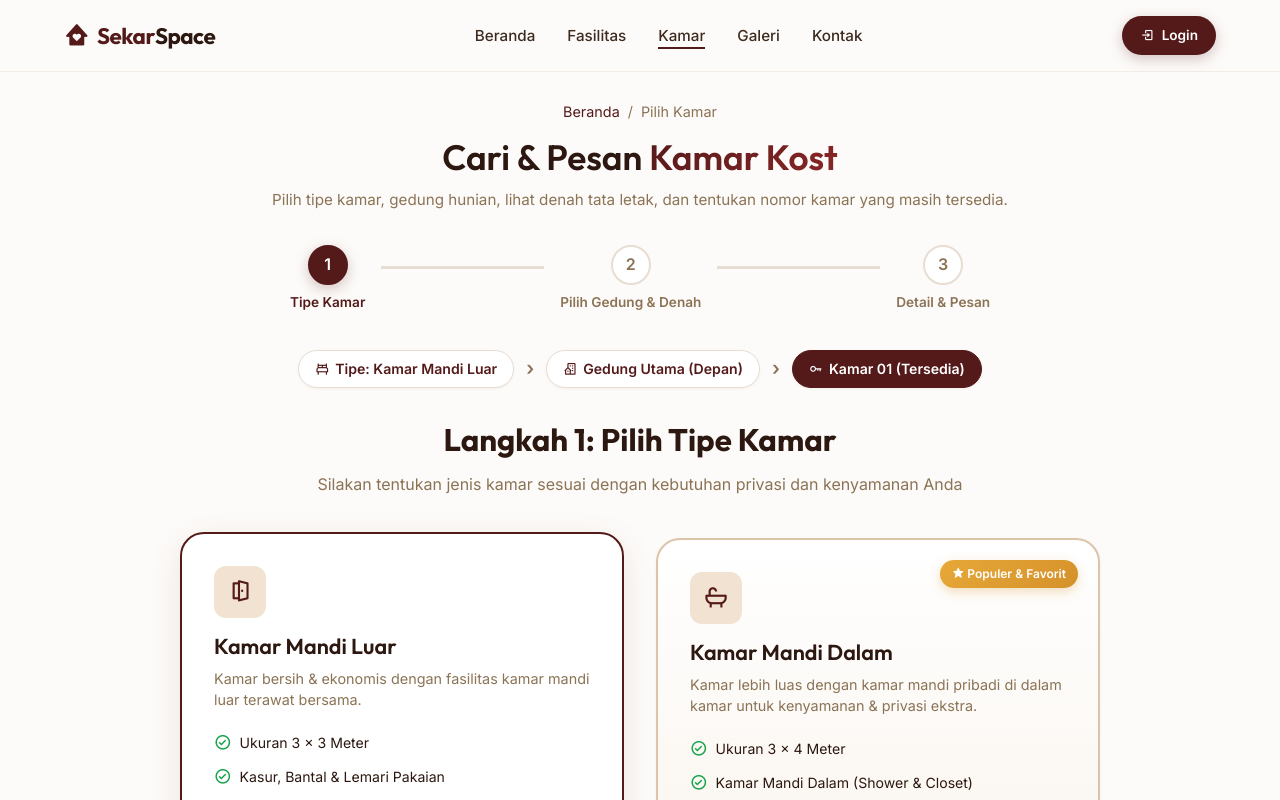
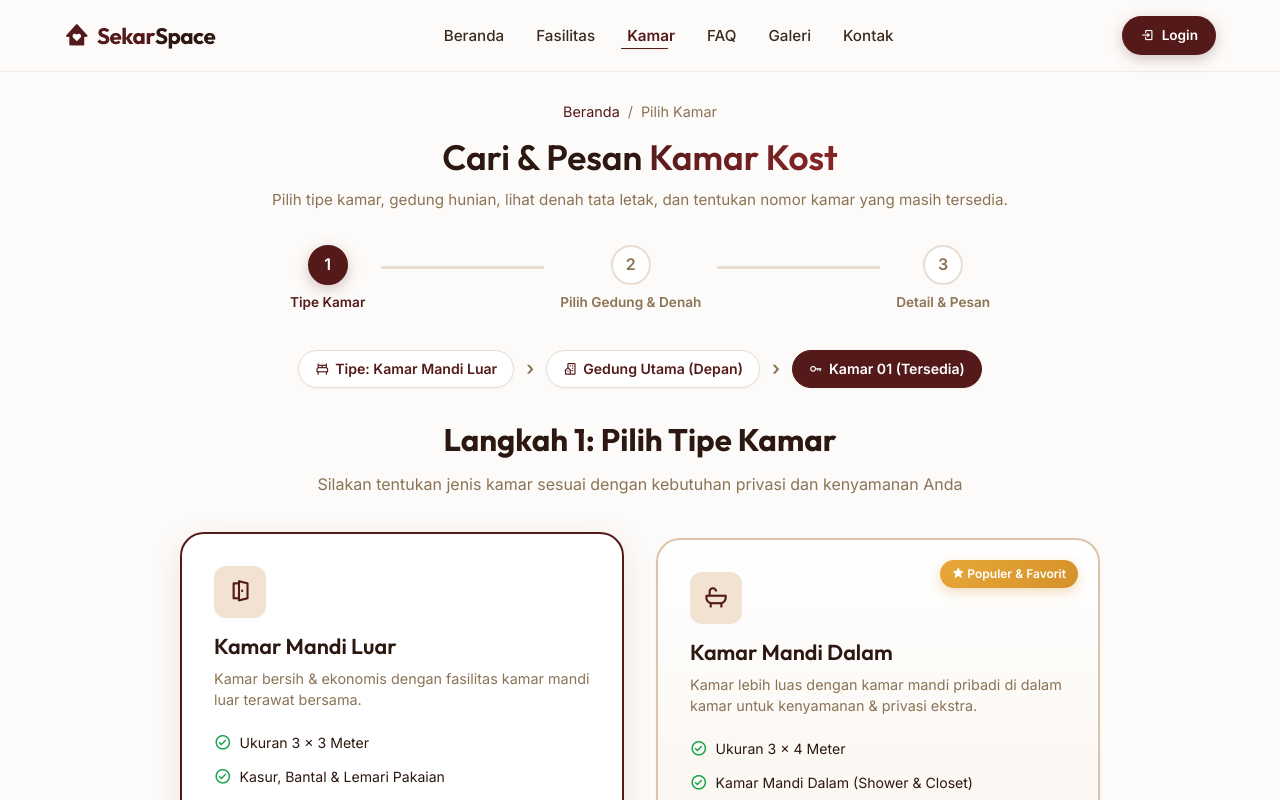
Before and after one commit to febri-dot/SekarSpace, a Vue app: page /rooms in a window 1280 px wide. Shown: the top 800 px of the page. Built offline with nearby package versions, Linux system fonts and the light colour scheme.

Commit message:
feat: implement responsive Navbar component and initialize HomeView layout structure

```diff
--- a/src/components/layout/Navbar.vue
+++ b/src/components/layout/Navbar.vue
@@ -1,5 +1,5 @@
 <script setup lang="ts">
-import { ref, onMounted, onUnmounted } from 'vue'
+import { ref, onMounted, onUnmounted, watch, nextTick } from 'vue'
 import { RouterLink, useRoute } from 'vue-router'
 import { useAuth } from '../../composables/useAuth'
 
@@ -7,6 +7,35 @@ const route = useRoute()
 const { isLoggedIn, currentUser, isAdmin } = useAuth()
 const isMobileNavOpen = ref(false)
 const isScrolled = ref(false)
+const activeSection = ref('hero')
+
+const navMenuRef = ref<HTMLElement | null>(null)
+const indicatorStyle = ref<{ left: string; width: string; opacity: string }>({
+  left: '0px',
+  width: '0px',
+  opacity: '0'
+})
+
+const updateIndicator = () => {
+  if (!navMenuRef.value) return
+  const activeLink = navMenuRef.value.querySelector('.nav-link.active') as HTMLElement
+  if (activeLink) {
+    const linkRect = activeLink.getBoundingClientRect()
+    const menuRect = navMenuRef.value.getBoundingClientRect()
+    const left = linkRect.left - menuRect.left
+    const width = linkRect.width
+    indicatorStyle.value = {
+      left: `${left}px`,
+      width: `${width}px`,
+      opacity: '1'
+    }
+  } else {
+    indicatorStyle.value = {
+      ...indicatorStyle.value,
+      opacity: '0'
+    }
+  }
+}
 
 const toggleMobileNav = () => {
   isMobileNavOpen.value = !isMobileNavOpen.value
@@ -24,14 +53,68 @@ const closeMobileNav = () => {
 
 const handleScroll = () => {
   isScrolled.value = window.scrollY > 50
+
+  if (route.path === '/') {
+    const sections = [
+      { id: 'contact', name: 'contact' },
+      { id: 'gallery', name: 'gallery' },
+      { id: 'faq', name: 'faq' },
+      { id: 'rooms', name: 'rooms' },
+      { id: 'facilities', name: 'facilities' },
+      { id: 'hero', name: 'hero' }
+    ]
+
+    const scrollY = window.scrollY
+    const windowHeight = window.innerHeight
+    const documentHeight = document.documentElement.scrollHeight
+
+    if (scrollY + windowHeight >= documentHeight - 80) {
+      if (activeSection.value !== 'contact') {
+        activeSection.value = 'contact'
+      }
+      return
+    }
+
+    const scrollPosition = scrollY + 160
+
+    for (const sec of sections) {
+      const el = document.getElementById(sec.id)
+      if (el) {
+        const top = el.offsetTop
+        if (scrollPosition >= top) {
+          if (activeSection.value !== sec.name) {
+            activeSection.value = sec.name
+          }
+          break
+        }
+      }
+    }
+  } else if (route.path === '/rooms') {
+    activeSection.value = 'rooms'
+  } else {
+    activeSection.value = ''
+  }
 }
 
+watch([() => route.path, activeSection], () => {
+  handleScroll()
+  nextTick(() => {
+    updateIndicator()
+  })
+})
+
 onMounted(() => {
-  window.addEventListener('scroll', handleScroll)
+  window.addEventListener('scroll', handleScroll, { passive: true })
+  window.addEventListener('resize', updateIndicator, { passive: true })
+  handleScroll()
+  nextTick(() => {
+    updateIndicator()
+  })
 })
 
 onUnmounted(() => {
   window.removeEventListener('scroll', handleScroll)
+  window.removeEventListener('resize', updateIndicator)
 })
 </script>
 
@@ -43,25 +126,28 @@ onUnmounted(() => {
         <span>Sekar<strong>Space</strong></span>
       </RouterLink>
 
-      <ul class="nav-menu" :class="{ 'show': isMobileNavOpen }" role="menubar">
+      <ul class="nav-menu" ref="navMenuRef" :class="{ 'show': isMobileNavOpen }" role="menubar">
         <li role="none">
-          <RouterLink to="/" class="nav-link" :class="{ active: route.path === '/' }" role="menuitem" @click="closeMobileNav">
+          <RouterLink to="/" class="nav-link" :class="{ active: route.path === '/' && activeSection === 'hero' }" role="menuitem" @click="closeMobileNav">
             Beranda
           </RouterLink>
         </li>
         <li role="none">
-          <a href="/#facilities" class="nav-link" role="menuitem" @click="closeMobileNav">Fasilitas</a>
+          <a href="/#facilities" class="nav-link" :class="{ active: route.path === '/' && activeSection === 'facilities' }" role="menuitem" @click="closeMobileNav">Fasilitas</a>
         </li>
         <li role="none">
-          <RouterLink to="/rooms" class="nav-link" :class="{ active: route.path === '/rooms' }" role="menuitem" @click="closeMobileNav">
+          <RouterLink to="/rooms" class="nav-link" :class="{ active: route.path === '/rooms' || (route.path === '/' && activeSection === 'rooms') }" role="menuitem" @click="closeMobileNav">
             Kamar
           </RouterLink>
         </li>
         <li role="none">
-          <a href="/#gallery" class="nav-link" role="menuitem" @click="closeMobileNav">Galeri</a>
+          <a href="/#faq" class="nav-link" :class="{ active: route.path === '/' && activeSection === 'faq' }" role="menuitem" @click="closeMobileNav">FAQ</a>
         </li>
         <li role="none">
-          <a href="/#contact" class="nav-link" role="menuitem" @click="closeMobileNav">Kontak</a>
+          <a href="/#gallery" class="nav-link" :class="{ active: route.path === '/' && activeSection === 'gallery' }" role="menuitem" @click="closeMobileNav">Galeri</a>
+        </li>
+        <li role="none">
+          <a href="/#contact" class="nav-link" :class="{ active: route.path === '/' && activeSection === 'contact' }" role="menuitem" @click="closeMobileNav">Kontak</a>
         </li>
         <li role="none" class="portal-nav-item">
           <RouterLink v-if="isAdmin" to="/admin/dashboard" class="nav-link" @click="closeMobileNav">
@@ -76,6 +162,7 @@ onUnmounted(() => {
             <i class='bx bx-log-in'></i> Login Akun
           </RouterLink>
         </li>
+        <div class="nav-indicator" :style="indicatorStyle"></div>
       </ul>
 
       <div class="nav-actions">
@@ -164,6 +251,7 @@ onUnmounted(() => {
   display: flex;
   align-items: center;
   gap: 32px;
+  position: relative;
 }
 
 .nav-link {
@@ -171,7 +259,8 @@ onUnmounted(() => {
   font-size: 0.95rem;
   color: var(--text);
   position: relative;
-  padding: 4px 0;
+  padding: 6px 0;
+  transition: color 0.3s cubic-bezier(0.4, 0, 0.2, 1);
 }
 
 .nav-link::after {
@@ -179,15 +268,41 @@ onUnmounted(() => {
   position: absolute;
   bottom: 0;
   left: 0;
-  width: 0;
-  height: 2px;
+  width: 100%;
+  height: 1.5px;
   background-color: var(--primary);
-  transition: width var(--transition-fast);
+  border-radius: 2px;
+  transform: scaleX(0);
+  transform-origin: center;
+  transition: transform 0.35s cubic-bezier(0.16, 1, 0.3, 1), opacity 0.25s ease;
+  opacity: 0;
 }
 
-.nav-link:hover::after,
+.nav-link:hover::after {
+  transform: scaleX(1);
+  opacity: 0.4;
+}
+
+.nav-link.active {
+  color: var(--primary);
+  font-weight: 600;
+}
+
+/* Hide static line on desktop when active because dynamic sliding indicator handles active track */
 .nav-link.active::after {
-  width: 100%;
+  display: none;
+}
+
+/* Dynamic sliding indicator track across active navbar items */
+.nav-indicator {
+  position: absolute;
+  bottom: 0;
+  height: 1.5px;
+  background: var(--primary);
+  border-radius: 2px;
+  box-shadow: 0 1px 3px rgba(84, 26, 26, 0.15);
+  pointer-events: none;
+  transition: left 0.35s cubic-bezier(0.16, 1, 0.3, 1), width 0.35s cubic-bezier(0.16, 1, 0.3, 1), opacity 0.25s ease;
 }
 
 .nav-actions {
@@ -265,5 +380,15 @@ onUnmounted(() => {
   .nav-menu.show {
     right: 0;
   }
+
+  .nav-indicator {
+    display: none;
+  }
+
+  .nav-link.active::after {
+    display: block;
+    transform: scaleX(1);
+    opacity: 1;
+  }
 }
 </style>
--- a/src/views/HomeView.vue
+++ b/src/views/HomeView.vue
@@ -12,7 +12,7 @@ gsap.registerPlugin(ScrollTrigger)
 const { cmsSettings } = useDataStore()
 
 // Interactive State
-const activeFaq = ref<number | null>(0)
+const activeFaq = ref<number | null>(null)
 const selectedCategory = ref('all')
 const activeLightboxItem = ref<any | null>(null)
 const selectedFacilityModal = ref<any | null>(null)
@@ -504,9 +504,13 @@ const faqs = [
   },
   {
     number: '02',
-    question: 'Apakah biaya sewa sudah termasuk Wi-Fi dan air?',
-    isList: false,
-    text: 'Ya, biaya sewa bulanan sudah mencakup penggunaan air bersih dan Wi-Fi untuk kebutuhan sehari-hari. Biaya listrik belum termasuk dalam biaya sewa dan akan dibayarkan secara terpisah sesuai pemakaian.'
+    question: 'Apakah biaya sewa sudah termasuk listrik, gas, air, dan fasilitas lainnya?',
+    isList: true,
+    list: [
+      { label: 'Fasilitas Termasuk:', text: 'Biaya sewa bulanan sudah mencakup pemakaian air bersih dan jaringan Wi-Fi.' },
+      { label: 'Listrik & Gas:', text: 'Biaya listrik dan gas di luar (tidak termasuk) biaya sewa kamar. Penyewa mengurus dan membayar sendiri biaya listrik dan gas tersebut.' },
+      { label: 'Kapasitas 2 Orang:', text: 'Jika 1 kamar disewa oleh 2 orang, maka akan dikenakan biaya tambahan sebesar Rp 250.000 per bulan.' }
+    ]
   },
   {
     number: '03',
```
